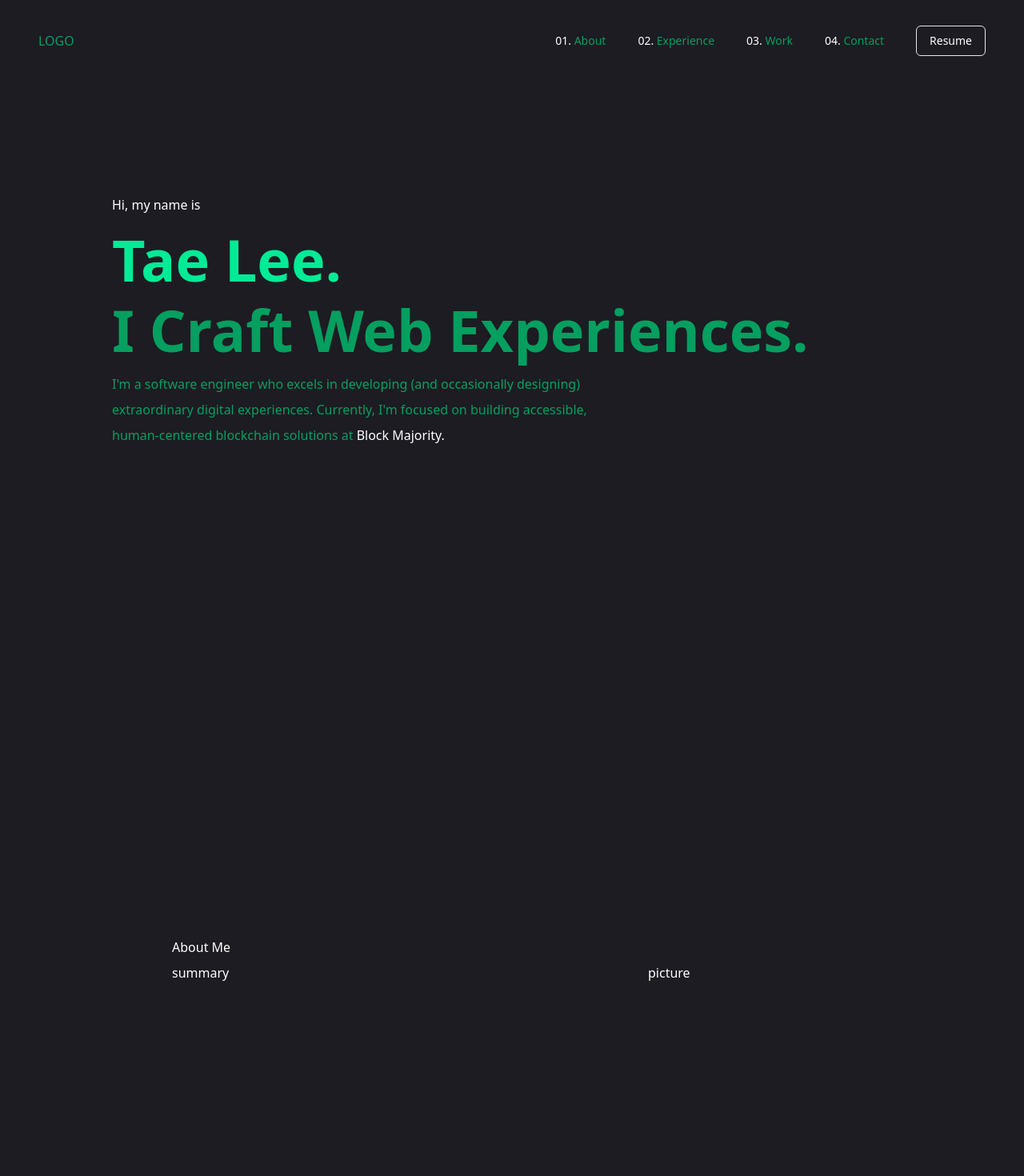
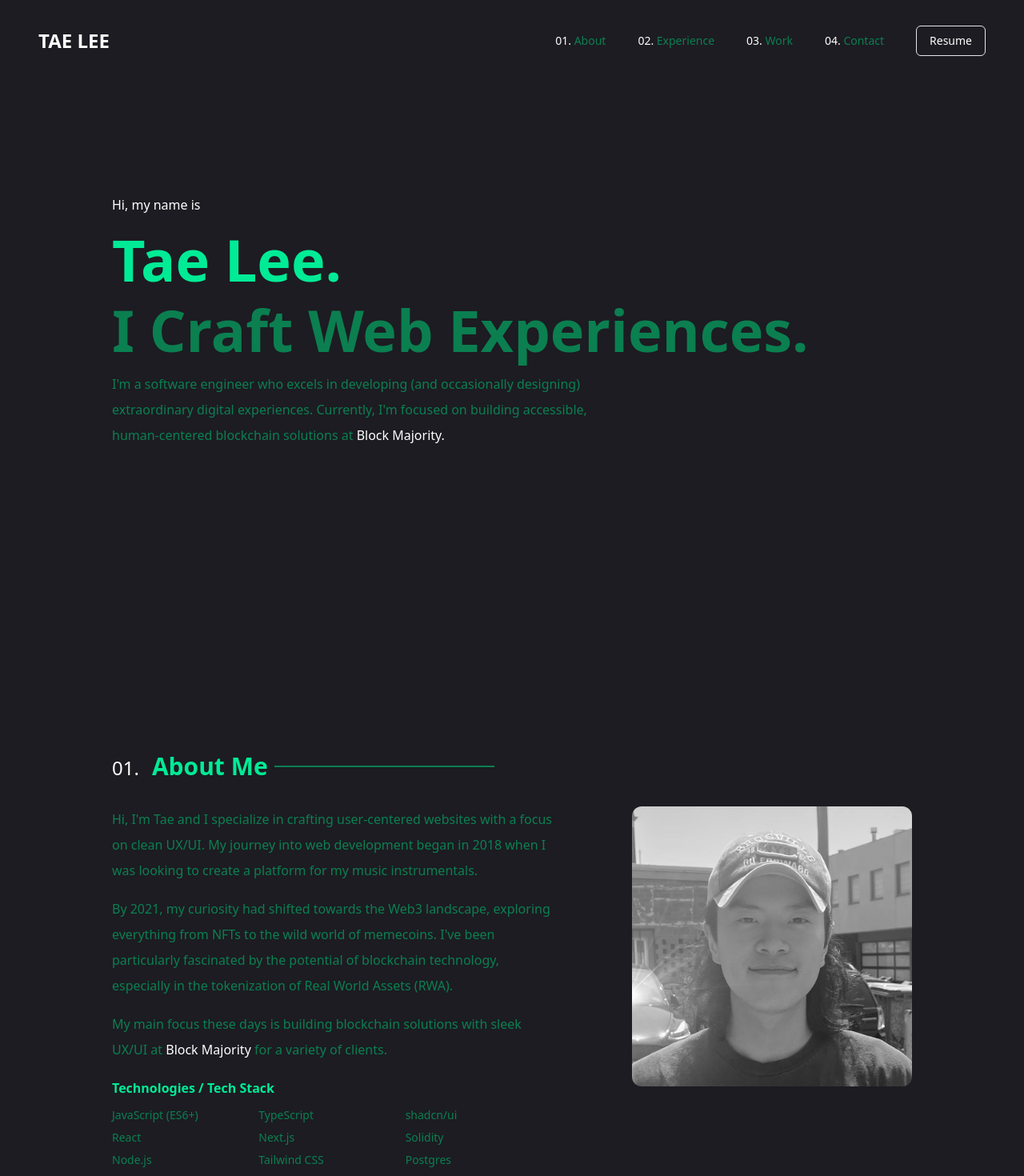
Before and after one commit to taeleenz38/portfolio-latest, a Next.js app: page / in a window 1280 px wide. Shown: the top 1470 px of the page at 80% size. Built offline with nearby package versions, Linux system fonts and the light colour scheme.

Commit message:
workhistory WIP

```diff
--- a/app/page.tsx
+++ b/app/page.tsx
@@ -1,11 +1,13 @@
 import Landing from "@/components/Landing";
 import AboutMe from "@/components/AboutMe";
+import WorkHistory from "@/components/WorkHistory";
 
 export default function Home() {
   return (
     <>
       <Landing />
       <AboutMe />
+      <WorkHistory />
     </>
   );
 }
--- a/components/AboutMe.tsx
+++ b/components/AboutMe.tsx
@@ -1,13 +1,71 @@
 import React from "react";
+import Image from "next/image";
 
 const AboutMe = () => {
   return (
     <div className="w-screen h-screen flex justify-center items-center">
-      <div className="w-[850px] flex flex-col mx-auto">
-        <h1>About Me</h1>
+      <div className="w-[1000px] flex flex-col mx-auto gap-8">
+        <h1 className="w-full flex text-2xl items-end gap-4">
+          01.
+          <span className="text-accent-hover text-3xl flex items-center gap-2 font-bold">
+            About Me <p className="w-[275px] h-[2px] bg-accent"></p>
+          </span>
+        </h1>
         <div className="w-full flex justify-between">
-          <div className="w-[69%]">summary</div>
-          <div className="w-[30%]">picture</div>
+          <div className="w-[55%] flex-col text-accent">
+            <p className="mb-4">
+              Hi, I&apos;m Tae and I specialize in crafting user-centered
+              websites with a focus on clean UX/UI. My journey into web
+              development began in 2018 when I was looking to create a platform
+              for my music instrumentals.
+            </p>
+            <p className="mb-4">
+              By 2021, my curiosity had shifted towards the Web3 landscape,
+              exploring everything from NFTs to the wild world of memecoins.
+              I&apos;ve been particularly fascinated by the potential of
+              blockchain technology, especially in the tokenization of Real
+              World Assets (RWA).
+            </p>
+            <p className="mb-4">
+              My main focus these days is building blockchain solutions with
+              sleek UX/UI at{" "}
+              <a
+                href="https://blockmajority.io/"
+                target="_blank"
+                className="link-underline-grow text-white"
+              >
+                Block Majority
+              </a>{" "}
+              for a variety of clients.
+            </p>
+            <p className="font-extrabold mb-2 text-accent-hover">Technologies / Tech Stack</p>
+            <div className="grid grid-cols-3 text-sm font-light">
+              <ul className="">
+                <li className="mb-2">JavaScript (ES6+)</li>
+                <li className="mb-2">React</li>
+                <li>Node.js</li>
+              </ul>
+              <ul className="">
+                <li className="mb-2">TypeScript</li>
+                <li className="mb-2">Next.js</li>
+                <li>Tailwind CSS</li>
+              </ul>
+              <ul className="">
+                <li className="mb-2">shadcn/ui</li>
+                <li className="mb-2">Solidity</li>
+                <li>Postgres</li>
+              </ul>
+            </div>
+          </div>
+          <div className="w-[35%] h-fit rounded-xl overflow-hidden hover:translate-x-[-6px] hover:translate-y-[-6px] hover:shadow-[6px_6px_0px_rgba(255,255,255)] duration-200 group">
+            <Image
+              src="/images/IMG_6593.JPG"
+              width={350}
+              height={350}
+              alt="profile picture"
+              className="grayscale group-hover:grayscale-0 transition-all duration-200"
+            />
+          </div>
         </div>
       </div>
     </div>
--- a/components/Navbar.tsx
+++ b/components/Navbar.tsx
@@ -19,9 +19,9 @@ const Navbar: React.FC = () => {
     const handleScroll = () => {
       const scrollTop =
         window.pageYOffset || document.documentElement.scrollTop;
-      if (scrollTop > lastScrollTop && scrollTop > 100) {
+      if (scrollTop > lastScrollTop && scrollTop > 5) {
         setIsHidden(true);
-      } else if (scrollTop < lastScrollTop || scrollTop <= 100) {
+      } else if (scrollTop < lastScrollTop || scrollTop <= 5) {
         setIsHidden(false);
       }
       // Add shadow when scrolled down even by 1 pixel
@@ -58,9 +58,9 @@ const Navbar: React.FC = () => {
           elementsVisible[0]
             ? "translate-y-0 opacity-100"
             : "translate-y-[-30px] opacity-0"
-        } transition-all duration-250`}
+        } transition-all duration-250 text-2xl font-bold text-white`}
       >
-        LOGO
+        TAE LEE
       </div>
       <div className="flex items-center gap-10 text-sm">
         <a
--- /dev/null
+++ b/components/WorkHistory.tsx
@@ -0,0 +1,18 @@
+import React from "react";
+
+const WorkHistory = () => {
+  return (
+    <div className="w-screen h-screen flex justify-center items-center">
+      <div className="w-[800px] flex flex-col mx-auto">
+        <h1 className="w-full flex text-2xl items-end gap-4">
+          02.
+          <span className="text-accent-hover text-3xl flex items-center font-bold gap-2">
+            Work Experience <p className="w-[275px] h-[2px] bg-accent"></p>
+          </span>
+        </h1>
+      </div>
+    </div>
+  );
+};
+
+export default WorkHistory;
--- a/tailwind.config.ts
+++ b/tailwind.config.ts
@@ -16,7 +16,7 @@ export default {
         primary: "#1c1c22",
         secondary: "#DDEDAA",
         accent: {
-          DEFAULT: "rgba(0, 193, 112, 0.8)",
+          DEFAULT: "rgba(0, 193, 112, 0.6)",
           hover: "#00eb96",
         },
         background: "var(--background)",
```
Also changed, not shown: public/images/IMG_6593.JPG (added), 1 other file (tests, documents, lock files or other folders).
